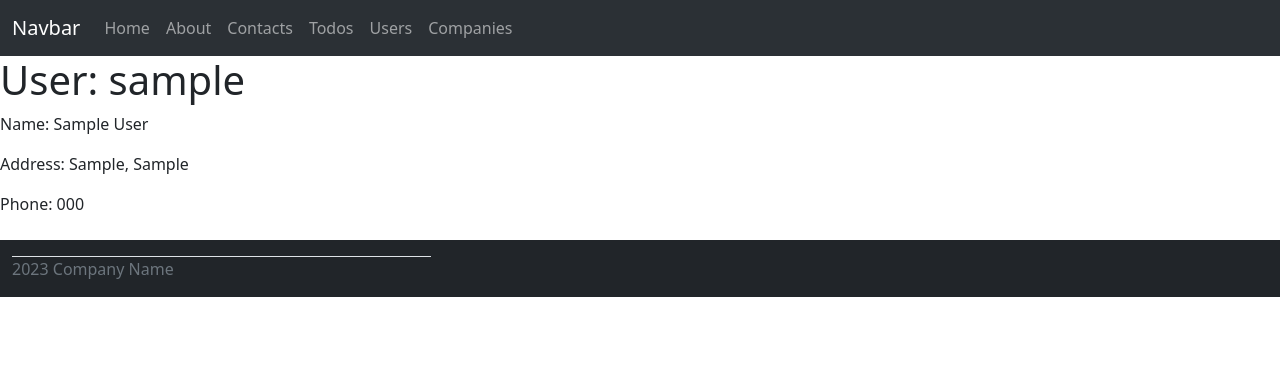
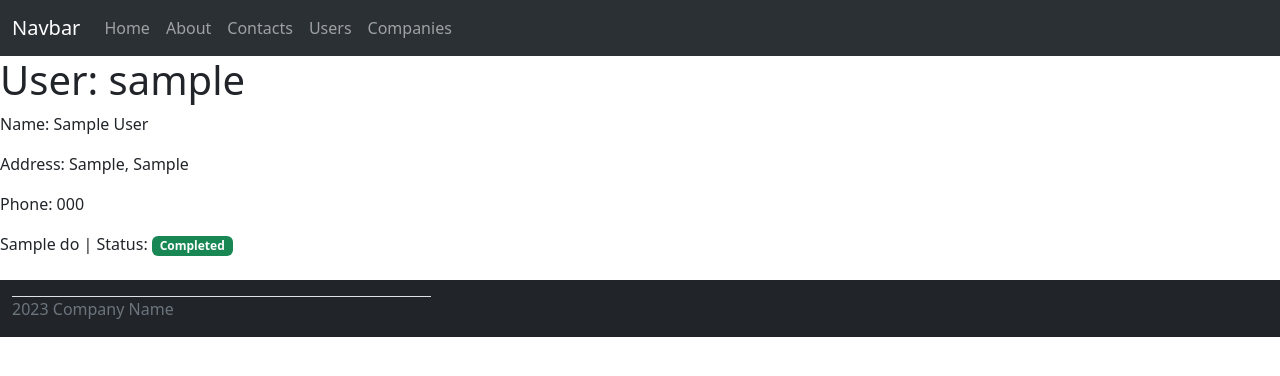
Before and after one commit to 100ballovby/CRUD_app_friday_project2, a Flask app: page /users/1 in a window 1280 px wide. Shown: the top 376 px of the page. Run offline with Flask 3, Linux system fonts and the light colour scheme; tables that the repository leaves empty hold one stand-in row (values such as "Sample post").

```diff
--- a/routes.py
+++ b/routes.py
@@ -1,14 +1,12 @@
 from app import app, db
 from flask import render_template, request, url_for
 import requests as req
-from models import User, Company
-from mm import fill_todo
+from models import User, Company, ToDo
 
 
 @app.route('/')
 def index():  # функция для главной страницы (она ее отображает)
     user = {'username': 'GreatRaksin'}
-    fill_todo(db)
     return render_template('index.html', title='Главная страница', user=user)
 
 
@@ -20,13 +18,6 @@ def about():
 @app.route('/contacts')
 def contacts():
     return render_template('contact.html', title='Контакты')
-
-
-@app.route('/todos')
-def todos():
-    url = 'https://jsonplaceholder.typicode.com/todos'
-    data = req.get(url).json()
-    return render_template('todos.html', title='Задачи', data=data)
 
 
 @app.route('/users-list')
@@ -47,4 +38,6 @@ def companies_list():
 def user(id):
     """Функция должна находить пользователя по id в списке пользователей и выдавать страницу с информацией о нем"""
     instance = User.query.get(id)
-    return render_template('user_page.html', title="О пользователе", user=instance)
+    user_todos = ToDo.query.filter_by(user_id=id)
+    return render_template('user_page.html', title="О пользователе",
+                           user=instance, todos=user_todos)
--- a/templates/base.html
+++ b/templates/base.html
@@ -6,6 +6,7 @@
     <title>{{ title }}</title>
     <link href="https://cdn.jsdelivr.net/npm/bootstrap@5.3.2/dist/css/bootstrap.min.css" rel="stylesheet"
           integrity="sha384-T3c6CoIi6uLrA9TneNEoa7RxnatzjcDSCmG1MXxSR1GAsXEV/Dwwykc2MPK8M2HN" crossorigin="anonymous">
+    <link rel="stylesheet" href="/static/style.css">
 </head>
 <body>
 <nav class="navbar navbar-expand-lg bg-body-tertiary" data-bs-theme="dark">
@@ -20,7 +21,6 @@
                 <li class="nav-item"><a class="nav-link" href="{{ url_for('index') }}">Home</a></li>
                 <li class="nav-item"><a class="nav-link" href="{{ url_for('about') }}">About</a></li>
                 <li class="nav-item"><a class="nav-link" href="{{ url_for('contacts') }}">Contacts</a></li>
-                <li class="nav-item"><a class="nav-link" href="{{ url_for('todos') }}">Todos</a></li>
                 <li class="nav-item"><a href="{{ url_for('users_list') }}" class="nav-link">Users</a></li>
                 <li class="nav-item"><a href="{{ url_for('companies_list') }}" class="nav-link">Companies</a></li>
             </ul>
--- a/templates/todos.html
+++ b/templates/todos.html
@@ -5,9 +5,9 @@
 
     <div class="row">
         {% for todo in data %}
-            <div class="todo-card {% if todo["completed"] %}green{% else %}red{% endif %}">
-                <p>{{ todo["title"] }}</p>
-                <p>User: <a href="users/{{ todo["userId"] }}">{{ todo["userId"] }}</a></p>
+            <div class="todo-card {% if todo.completed %}green{% else %}red{% endif %}">
+                <p>{{ todo.title }}</p>
+                <p>User: <a href="users/{{ todo.user_id }}" target="_blank">{{ todo.user_id }}</a></p>
             </div>
         {% endfor %}
     </div>
--- a/templates/user_page.html
+++ b/templates/user_page.html
@@ -7,4 +7,14 @@
         <p>Address: {{ user.city }}, {{ user.street }}</p>
         <p>Phone: {{ user.phone }}</p>
     {% endif %}
+    {% for todo in todos %}
+    	<p>{{ todo.title }} | Status:
+            {% if todo.completed %}
+                <span class="badge bg-success">Completed</span>
+            {% else %}
+                <span class="badge bg-danger">Not completed</span>
+            {% endif %}
+        </p>
+    {% endfor %}
+
 {% endblock %}
--- a/templates/users-list.html
+++ b/templates/users-list.html
@@ -7,7 +7,7 @@
     {% for user in users %}
     	<div class="card my-1 mx-1" style="width: 30%">
             <div class="card-header">
-                <h2>{{ user.name }} </h2>
+                <a href="users/{{ user.id }}" target="_blank"><h2>{{ user.name }}</h2></a>
                 <p><span class="badge text-bg-warning"><a style="text-decoration: none; color: white;" href="">Edit</a></span>
                     <span class="badge text-bg-danger"><a style="text-decoration: none; color: white;" href="">Delete</a></span></p>
             </div>
```
